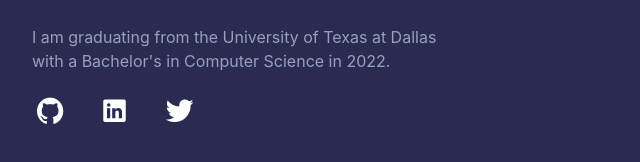
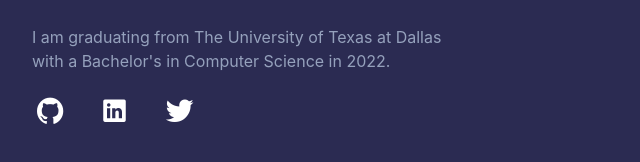
Before and after one commit to GarrettStrealy/GarrettStrealy.github.io, a plain HTML site: page index.html in a window 1280 px wide. Shown: the part 392-554 px from the top of the page, 243-883 px from the left. Drawn offline with nearby package versions, Linux system fonts and the light colour scheme; a web font is replaced by a local one.

Commit message:
Update index.html

```diff
--- a/index.html
+++ b/index.html
@@ -22,7 +22,7 @@
           <h2 class="jumbo-text">Hi, I'm <span class="highlight">Garrett Strealy</span> and I am a software developer located in <span style="white-space: nowrap;"><i class="pin-icon icon ion-ios-pin"></i>Dallas, TX.</span></h2>
           <div class="row">
             <div class="col-md-7">
-              <p class="description">I am graduating from the University of Texas at Dallas with a Bachelor's in Computer Science in 2022.</p>
+              <p class="description">I am graduating from The University of Texas at Dallas with a Bachelor's in Computer Science in 2022.</p>
               <div class="row">
                 <ul class="social-links">
                   <li class="icon-link">
```
